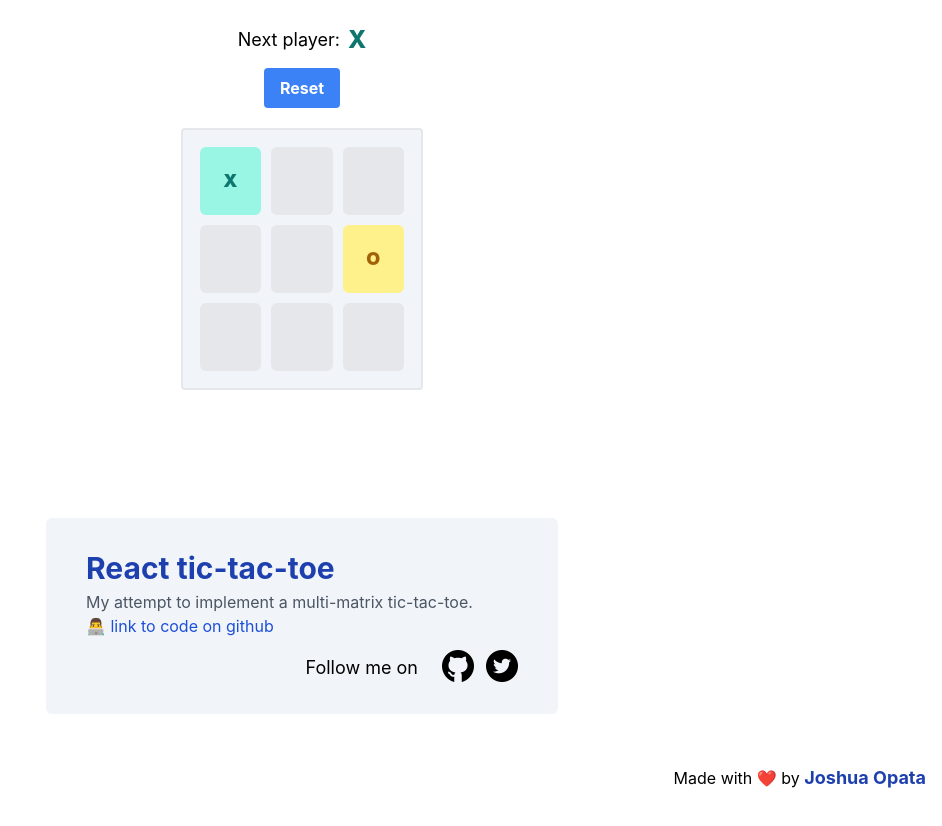
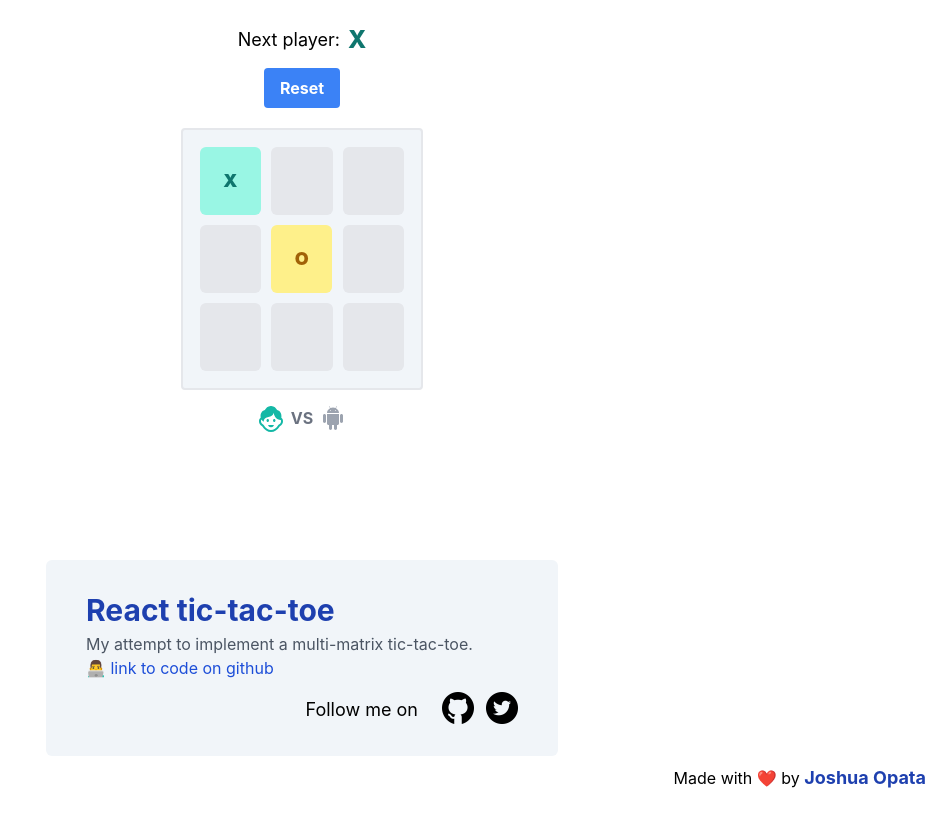
Before and after one commit to opatajoshua/react-tic-tac-toe, a React (Create React App) app: page / in a window 1280 px wide. Both pictures are taken after a click on the button 568 px from the left and 209 px from the top of the page. Shown: the top 826 px of the page, without its empty margins (338-1280 px from the left). Before the commit the page ends 800 px from the top, so only its background shows below. Built offline with nearby package versions, Linux system fonts and the light colour scheme.

Commit message:
show players

```diff
--- a/src/board/Board.tsx
+++ b/src/board/Board.tsx
@@ -65,7 +65,7 @@ export function Board() {
         playState.player1Hits.indexOf(numb) !== -1 ||
         playState.player2Hits.indexOf(numb) !== -1 ||
         playState.won
-      ){
+      ) {
         return
       }
 
@@ -128,32 +128,31 @@ export function Board() {
         playState.player2Hits,
         rows,
         columns,
-      ).then((move) => {
-        squareHit(move)
-      }).catch(error=>{
-        console.error('error', error);
-      })
+      )
+        .then((move) => {
+          squareHit(move)
+        })
+        .catch((error) => {
+          console.error('error', error)
+        })
     }
-  }, [ playState, structureState])
+  }, [playState, structureState])
 
   return (
     <div data-testid='board' className='flex flex-col items-center'>
       <div className='text-lg'>
         {completedButNoWin ? (
-          <div data-testid='noWinnerArea' id='noWinnerArea' className='no-winner flex items-center font-medium text-red-900'>
-          🚫  No winner
+          <div
+            data-testid='noWinnerArea'
+            id='noWinnerArea'
+            className='no-winner flex items-center font-medium text-red-900'
+          >
+            🚫 No winner
           </div>
         ) : won ? (
           <div data-testid='winnerArea' id='winnerArea' className='winner flex items-center'>
-            Winner:{' '}
-            <span
-              data-testid='winner-symbol'
-              className={`ml-2 text-2xl font-extrabold ${
-                !isFirstPlayer ? 'text-teal-700' : 'text-yellow-600'
-              }`}
-            >
-              {!isFirstPlayer ? 'X' : 'O'}
-            </span>
+            <span className='mr-2'>🎉</span>
+            <span className={`mr-2 font-bold ${!isFirstPlayer ? 'text-teal-700' : 'text-yellow-600'}`}>{!isFirstPlayer? 'Player 1': (!isHumanSecPlayer? 'Computer': ' Player 2')} Wins</span>
           </div>
         ) : (
           <div data-testid='statusArea' id='statusArea' className='status flex items-center'>
@@ -263,6 +262,20 @@ export function Board() {
           </tbody>
         </table>
       </div>
+      {started && (
+        <div className='flex gap-2 mt-4'>
+          <ManIcon className={isFirstPlayer ? 'fill-teal-500' : 'fill-gray-400'}></ManIcon>
+          <b className='text-gray-500'>VS</b>
+
+          {isHumanSecPlayer ? (
+            <ManIcon className={!isFirstPlayer ? 'fill-yellow-600' : 'fill-gray-400'}></ManIcon>
+          ) : (
+            <AndroidIcon
+              className={!isFirstPlayer ? 'fill-yellow-600' : 'fill-gray-400'}
+            ></AndroidIcon>
+          )}
+        </div>
+      )}
     </div>
   )
 }
--- a/src/board/helpers.ts
+++ b/src/board/helpers.ts
@@ -119,6 +119,7 @@ export function computerMove(
         const remainingHumanMoves = difference(predictHumanMove, humanPlays)
         const chosenMove = remainingHumanMoves[randomIntFromInterval(0, remainingHumanMoves.length - 1)];
         resolve(chosenMove)
+        console.log('defensive')
         // console.log('defensive', {
         //   humanPlays,
         //   computerPlays,
@@ -130,6 +131,7 @@ export function computerMove(
         return
       }
     }
+
     // offensive
     if (computerPlays.length) {
       // only possible wins human didnt destroy
@@ -142,6 +144,7 @@ export function computerMove(
       if (predictMyMove) {
         const myRemainingMoves = difference(predictMyMove, computerPlays)
         resolve(myRemainingMoves[randomIntFromInterval(0, myRemainingMoves.length - 1)])
+        console.log('offensive')
         // console.log('offensive', {
         //   humanPlays,
         //   predictMyMove,
@@ -151,9 +154,11 @@ export function computerMove(
         return
       }
     }
+
     // random
+    console.log('random')
     // console.log('random', {remainingPlays})
-    resolve(remainingPlays[randomIntFromInterval(0, remainingPlays.length)])
+    resolve(remainingPlays[randomIntFromInterval(0, remainingPlays.length-1)])
   })
 }
 
```
